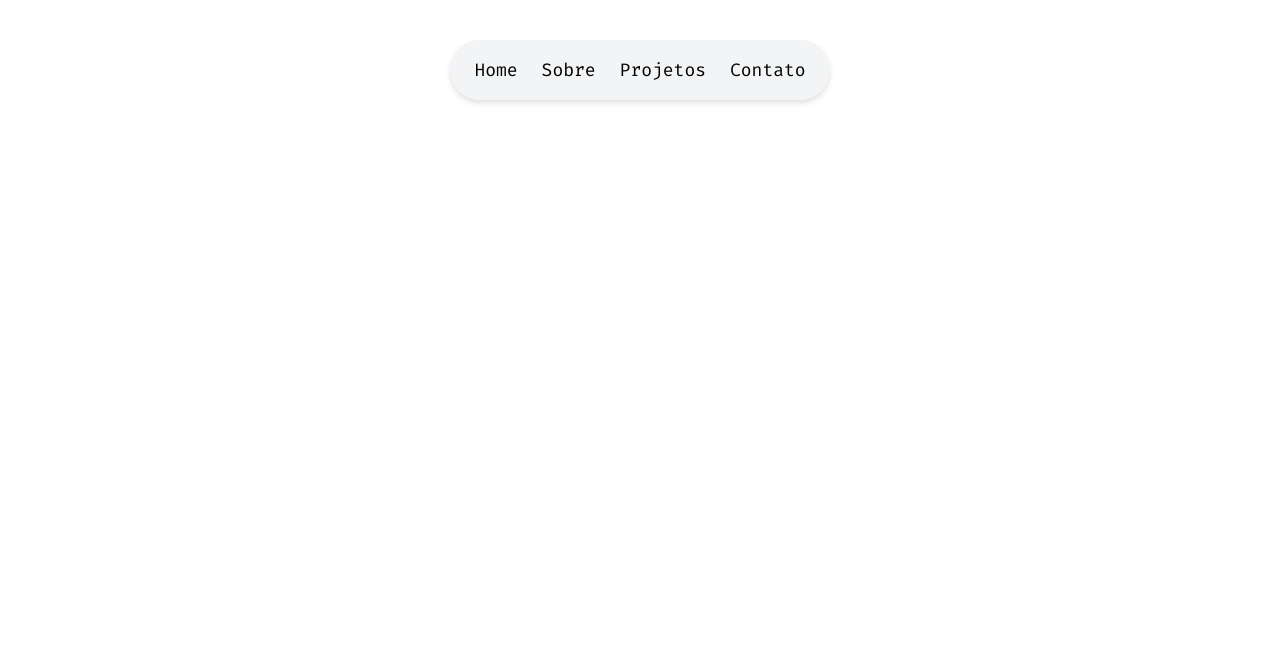
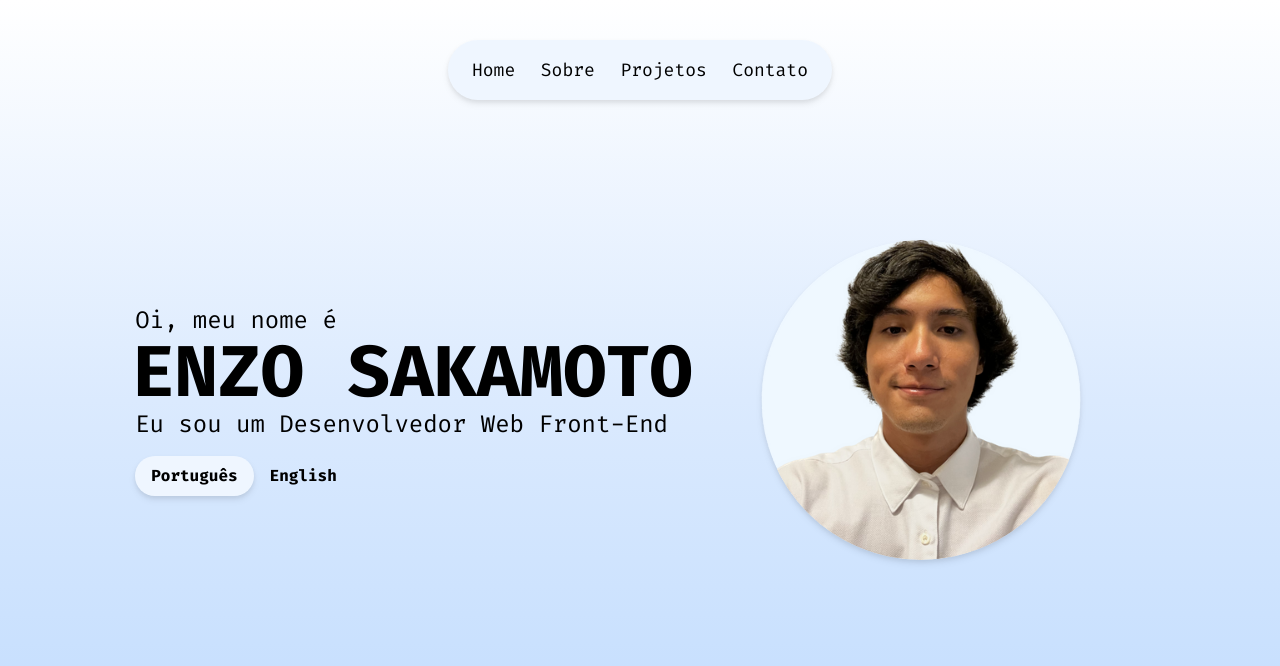
Before and after one commit to enzosakamoto/architecture-portfolio, a Next.js app: page / in a window 1280 px wide. Shown: the top 666 px of the page. Built offline with nearby package versions, Linux system fonts and the light colour scheme.

Commit message:
added home

```diff
--- a/src/app/about/page.tsx
+++ b/src/app/about/page.tsx
@@ -1,11 +1,12 @@
 'use client'
 import Navbar from '../components/navbar/page'
+import useLanguage from '../utils/language'
 
 export default function About() {
-  const op = false
+  const { english } = useLanguage()
   return (
     <>
-      <Navbar english={op} />
+      <Navbar english={english} />
       <h1>OIe</h1>
     </>
   )
--- a/src/app/components/navbar/page.tsx
+++ b/src/app/components/navbar/page.tsx
@@ -9,8 +9,8 @@ export default function Navbar({ english }: NavbarProps) {
   const path = usePathname()
 
   return (
-    <div className="fixed left-0 top-0 z-10 mt-10 flex w-full justify-center">
-      <nav className="flex w-auto justify-center gap-6 rounded-full bg-gray-100 pb-4 pl-6 pr-6 pt-4 text-lg drop-shadow-md">
+    <div className="fixed left-0 top-0 z-10 mt-10 flex w-screen justify-center">
+      <nav className="flex w-72 justify-between rounded-full bg-blue-50 px-4 py-4 text-sm drop-shadow-md sm:w-96 sm:px-6 sm:text-lg">
         <Link
           href="/"
           className={`transform cursor-pointer select-none transition-all duration-200 hover:scale-105`}
@@ -26,7 +26,7 @@ export default function Navbar({ english }: NavbarProps) {
           {english ? 'About' : 'Sobre'}
         </Link>
         <Link
-          href="/"
+          href="/projects"
           className={`transform cursor-pointer select-none transition-all duration-200 ${
             path.match('/projects') ? 'rounded-full bg-white pl-2 pr-2' : ''
           } hover:scale-105`}
@@ -34,7 +34,7 @@ export default function Navbar({ english }: NavbarProps) {
           {english ? 'Projects' : 'Projetos'}
         </Link>
         <Link
-          href="/"
+          href="/contact"
           className={`transform cursor-pointer select-none transition-all duration-200 ${
             path.match('/contact') ? 'rounded-full bg-white pl-2 pr-2' : ''
           } hover:scale-105`}
--- /dev/null
+++ b/src/app/contact/page.tsx
@@ -0,0 +1,13 @@
+'use client'
+import Navbar from '../components/navbar/page'
+import useLanguage from '../utils/language'
+
+export default function Contact() {
+  const { english } = useLanguage()
+  return (
+    <>
+      <Navbar english={english} />
+      <h1>OIe</h1>
+    </>
+  )
+}
--- a/src/app/page.tsx
+++ b/src/app/page.tsx
@@ -1,12 +1,55 @@
 'use client'
 import Navbar from './components/navbar/page'
-import { useState } from 'react'
+import useLanguage from './utils/language'
+import Image from 'next/image'
+import avatar from './assets/avatar.png'
 
 export default function Home() {
-  const [english, setEnglish] = useState(false)
+  const { english, changeLanguage } = useLanguage()
+
   return (
-    <>
+    <main className="h-auto bg-gradient-to-b from-white via-blue-100 to-blue-200 py-44 md:h-screen md:py-0">
       <Navbar english={english} />
-    </>
+      <section className="flex h-full w-full flex-col items-center justify-center gap-16 px-10 md:flex-row">
+        <div className="flex flex-col gap-0">
+          <p className="text-2xl">
+            {english ? 'Hi, my name is' : 'Oi, meu nome é'}
+          </p>
+          <p className="relative -left-1 text-5xl font-bold lg:text-7xl">
+            ENZO SAKAMOTO
+          </p>
+          <p className="text-2xl">
+            {english
+              ? 'I am a Front-End Web Developer'
+              : 'Eu sou um Desenvolvedor Web Front-End'}
+          </p>
+          <div className="mt-4">
+            <button
+              className={`transform rounded-full px-4 py-2 font-bold transition-all duration-500 ${
+                !english && 'bg-blue-50 drop-shadow-md'
+              } hover:scale-105`}
+              onClick={() => changeLanguage(false)}
+            >
+              Português
+            </button>
+            <button
+              className={`transform rounded-full px-4 py-2 font-bold transition-all duration-500 ${
+                english && 'bg-blue-50 drop-shadow-md'
+              } hover:scale-105`}
+              onClick={() => changeLanguage(true)}
+            >
+              English
+            </button>
+          </div>
+        </div>
+        <aside>
+          <Image
+            className="w-10/12 rounded-full drop-shadow-md"
+            src={avatar}
+            alt="Profile picture"
+          />
+        </aside>
+      </section>
+    </main>
   )
 }
--- /dev/null
+++ b/src/app/projects/page.tsx
@@ -0,0 +1,13 @@
+'use client'
+import Navbar from '../components/navbar/page'
+import useLanguage from '../utils/language'
+
+export default function Projects() {
+  const { english } = useLanguage()
+  return (
+    <>
+      <Navbar english={english} />
+      <h1>OIe</h1>
+    </>
+  )
+}
--- /dev/null
+++ b/src/app/utils/language.tsx
@@ -0,0 +1,19 @@
+import { useState, useEffect } from 'react'
+
+export default function useLanguage() {
+  const [english, setEnglish] = useState<boolean>(false)
+
+  useEffect(() => {
+    const storagedLanguage = localStorage.getItem('language')
+
+    if (storagedLanguage) setEnglish(storagedLanguage === 'true')
+    else setEnglish(false)
+  }, [])
+
+  function changeLanguage(isEnglish: boolean) {
+    setEnglish(isEnglish)
+    localStorage.setItem('language', String(isEnglish))
+  }
+
+  return { english, changeLanguage }
+}
```
Also changed, not shown: src/app/assets/avatar.png (added), 1 other file (tests, documents, lock files or other folders).
